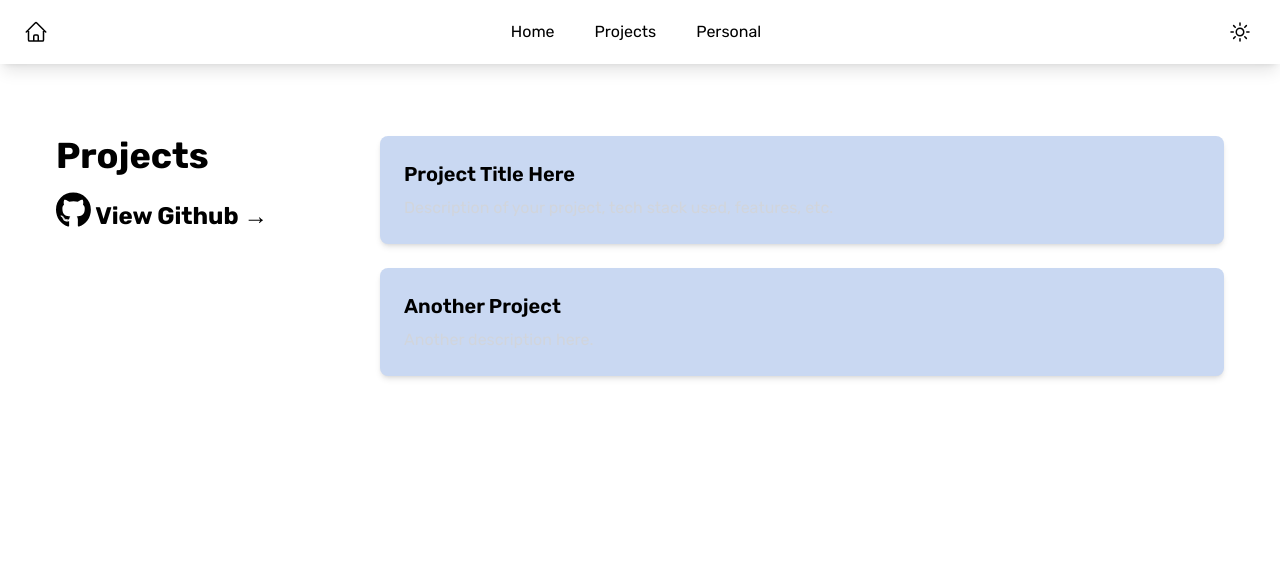
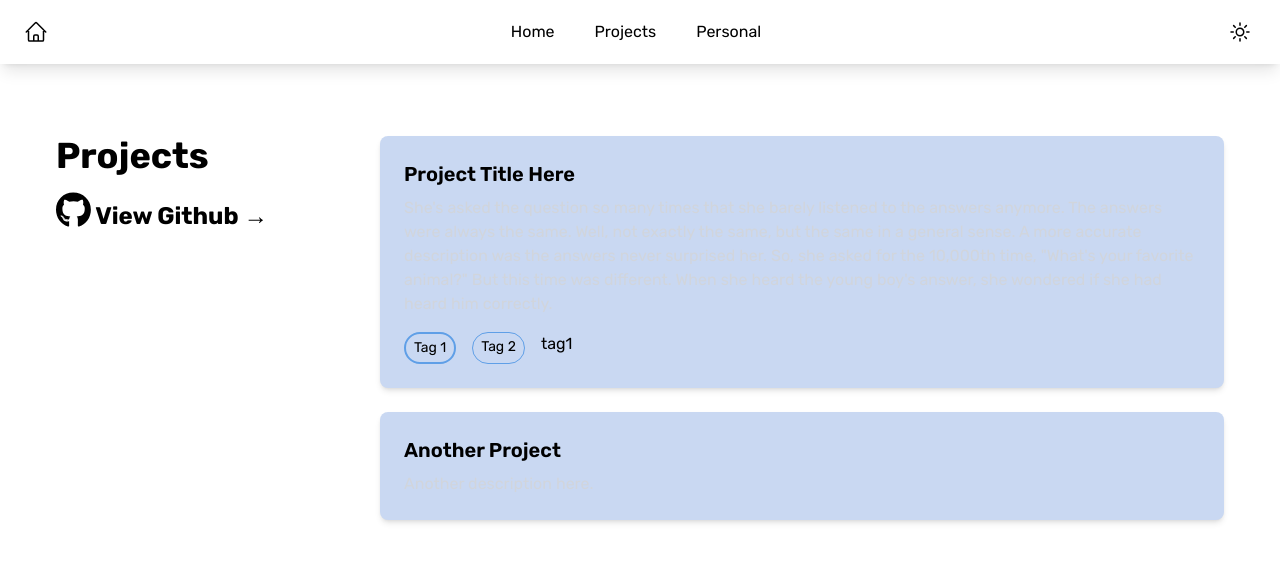
Before and after one commit to saul178/personal-website, a Vue app in the folder frontend/ui/: page /projects in a window 1280 px wide. Shown: the top 562 px of the page. Built offline with nearby package versions, Linux system fonts and the light colour scheme.

Commit message:
feat: got tags stylized, need to decide on span tag or div tag

```diff
--- a/frontend/ui/src/views/Projects.vue
+++ b/frontend/ui/src/views/Projects.vue
@@ -25,10 +25,25 @@ at the top or bottom have total commits?
     <div class="flex-1 space-y-6">
       <!-- Project Card 1 -->
       <div class="bg-foreground p-6 rounded-lg shadow-md">
-        <h3 class="text-xl font-semibold dark:text-primary">Project Title Here</h3>
-        <p class="mt-2 text-gray-300">
-          Description of your project, tech stack used, features, etc.
-        </p>
+        <div>
+          <h3 class="text-xl font-semibold dark:text-primary">Project Title Here</h3>
+        </div>
+        <div>
+          <p class="mt-2 text-gray-300"> <!-- this need to change for lightmode -->
+            She's asked the question so many times that she barely listened to the answers anymore. The answers were
+            always the same. Well, not exactly the same, but the same in a general sense. A more accurate description
+            was the answers never surprised her. So, she asked for the 10,000th time, "What's your favorite animal?" But
+            this time was different. When she heard the young boy's answer, she wondered if she had heard him correctly.
+          </p>
+        </div>
+        <!-- tag rows -->
+        <div class="flex flex-row flex-wrap gap-4 mt-4">
+          <span class="dark:text-primary px-2 py-1 rounded-full text-sm border-2 border-accent">Tag
+            1</span>
+          <div class="inline-block px-2 py-1 rounded-full text-sm dark:text-primary border
+            border-accent w-fit">Tag 2</div>
+          <div>tag1</div>
+        </div>
       </div>
 
       <!-- Project Card 2 -->
```
